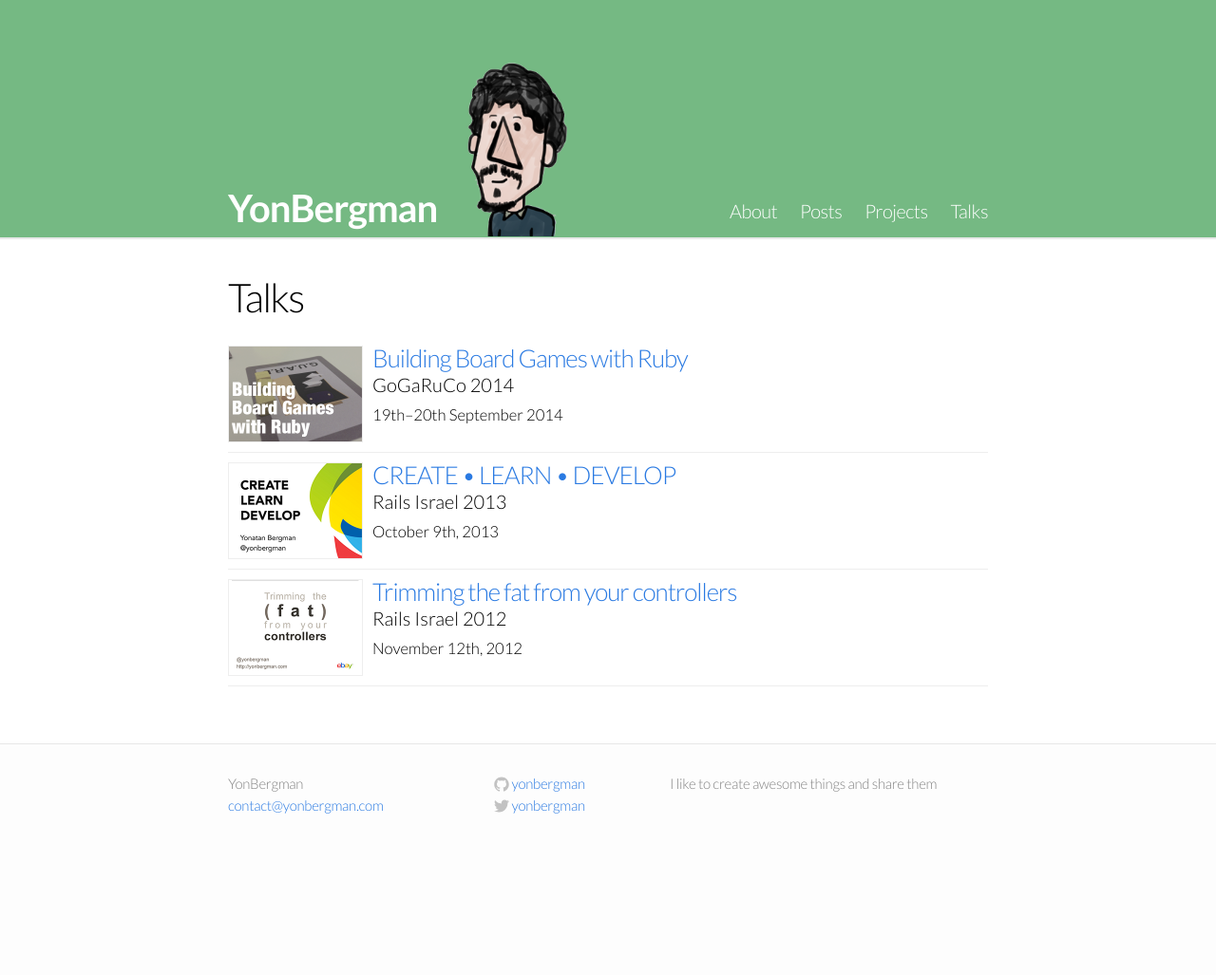
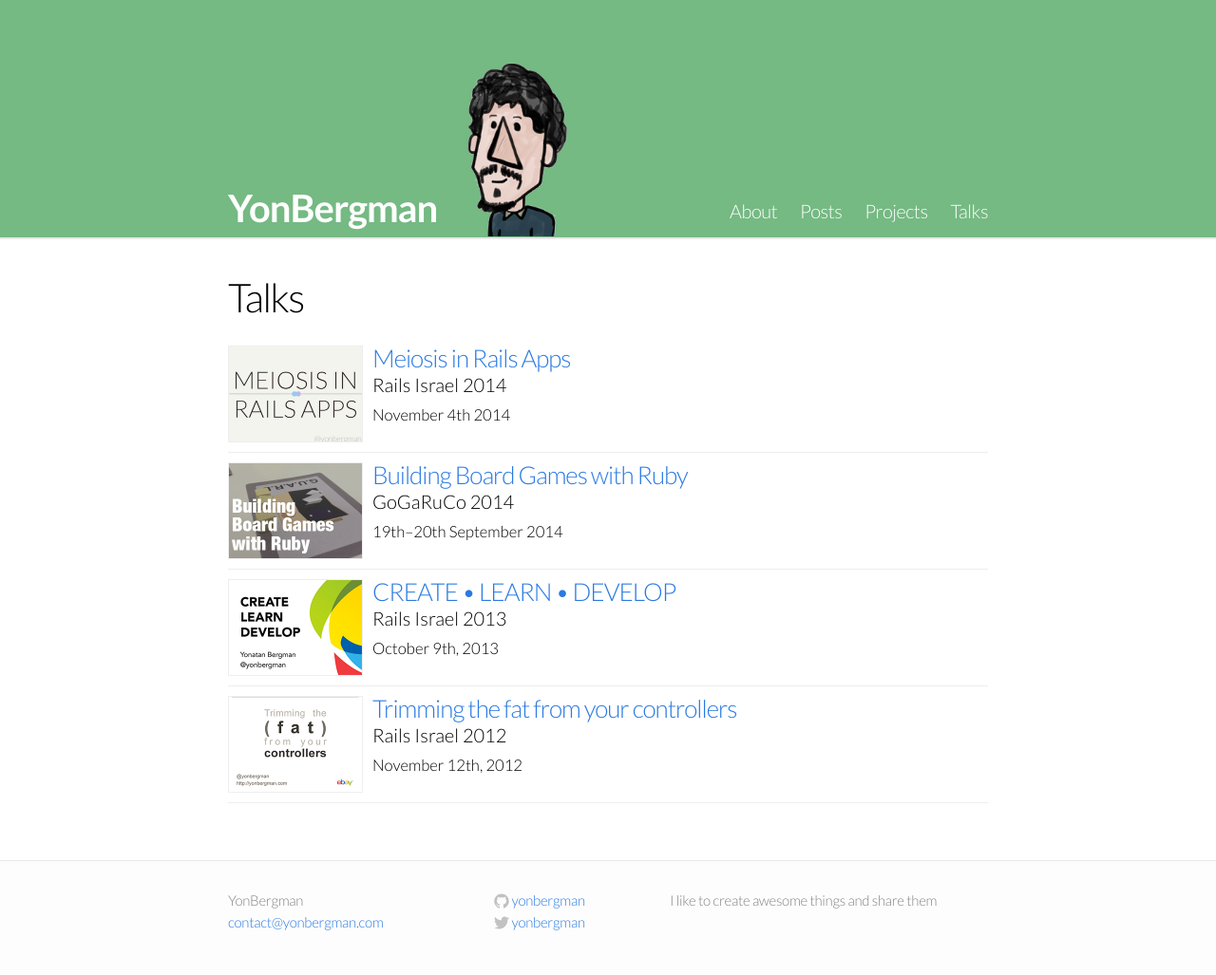
Before and after one commit to yonbergman/blog, a Jekyll site: the page built from talks.html, in a window 1280 px wide. Shown: the whole page at 95% size. Built offline with Jekyll 4.4.1, drawn with Linux system fonts in a browser that asks for light colours; Markdown is read by kramdown in place of the engine named in the settings; before the commit the page ends 904 px from its top, so only the background shows below that.

Commit message:
added post for talk

```diff
--- a/_config.yml
+++ b/_config.yml
@@ -18,10 +18,16 @@ disqus_short_name: yon-line
 
 
 talks:
+  - name: 'Meiosis in Rails Apps'
+    when: 'November 4th 2014'
+    where: 'Rails Israel 2014'
+    link: '/2014/11/09/meiosis-in-rails-apps'
+    image: '/images/talks/meiosis-in-rails-apps.png'
+
   - name: 'Building Board Games with Ruby'
     when: '19th–20th September 2014'
     where: 'GoGaRuCo 2014'
-    link: '/2014/10/01/building-board-games-with-ruby-gogaruco-2014/'
+    link: '/2014/10/01/building-board-games-with-ruby-gogaruco-201'
     image: '/images/talks/building-board-games-with-ruby.png'
 
   - name: 'CREATE • LEARN • DEVELOP'
```
Also changed, not shown: _posts/2014-11-09-meiosis-in-rails-apps.markdown (added, +20 -0 lines), images/talks/meiosis-in-rails-apps.png (added).
